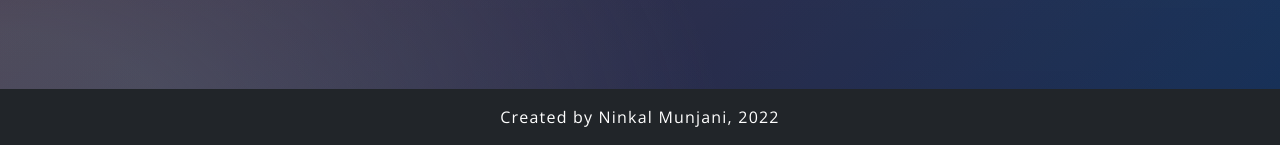
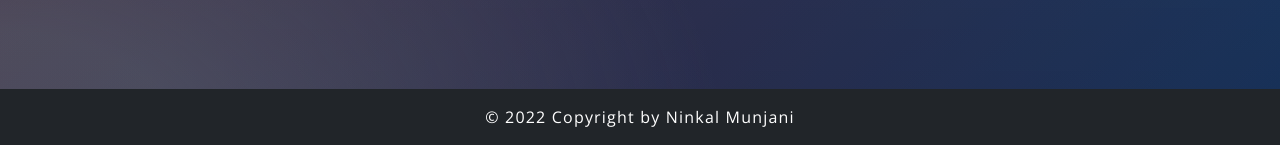
Before and after one commit to Ninkal007/Senti-Recom-Nik, a Flask app: page / in a window 1280 px wide. Shown: the part 655-800 px from the top of the page. Run offline with Flask 2, Linux system fonts and the light colour scheme; parts of the project's set-up code (start-up, migrations or seed data) failed here and were passed over.

Commit message:
footer 4

```diff
--- a/templates/index.html
+++ b/templates/index.html
@@ -111,7 +111,7 @@
   <footer class="bg-dark text-center text-lg-start fixed-bottom">
     <!-- Copyright -->
     <div class="text-center p-3 bg-dark">
-      Created by Ninkal Munjani, 2022
+      © 2022 Copyright by Ninkal Munjani
     </div>
     <!-- Copyright -->
   </footer>
```
